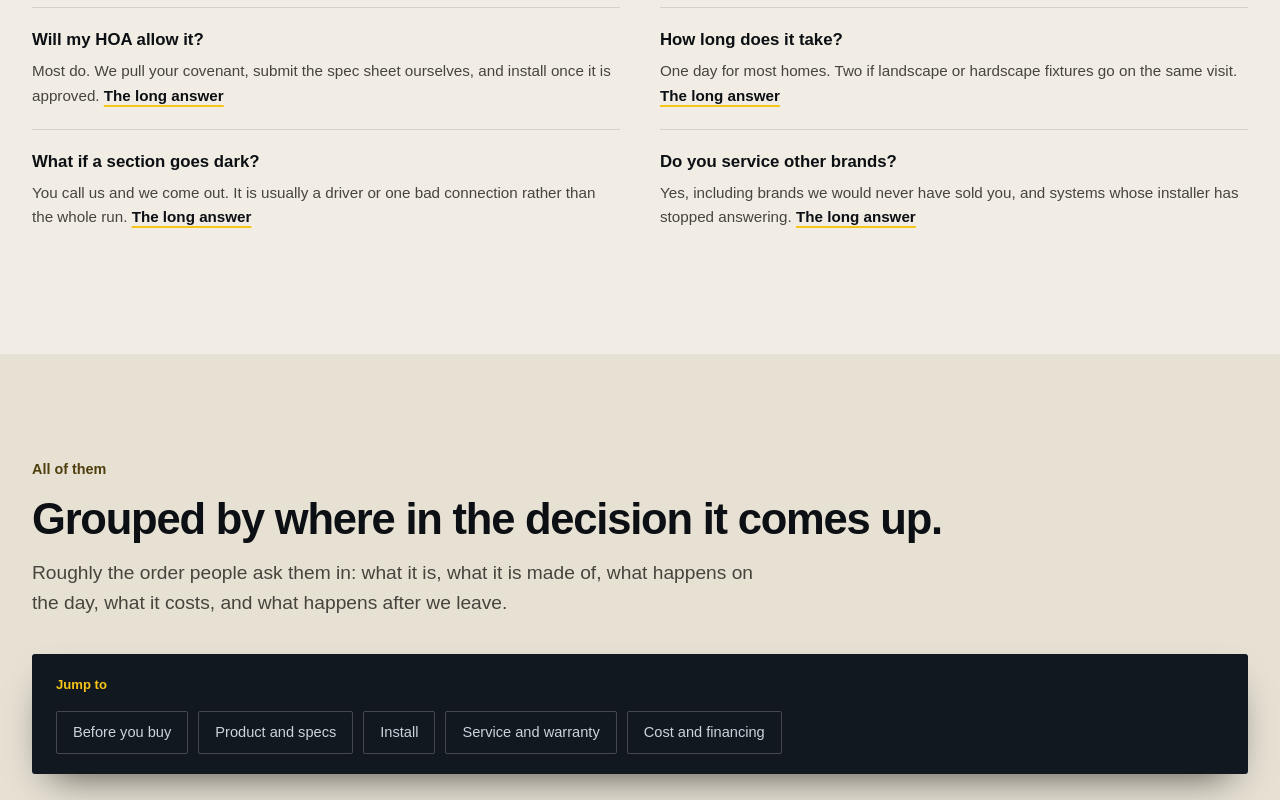
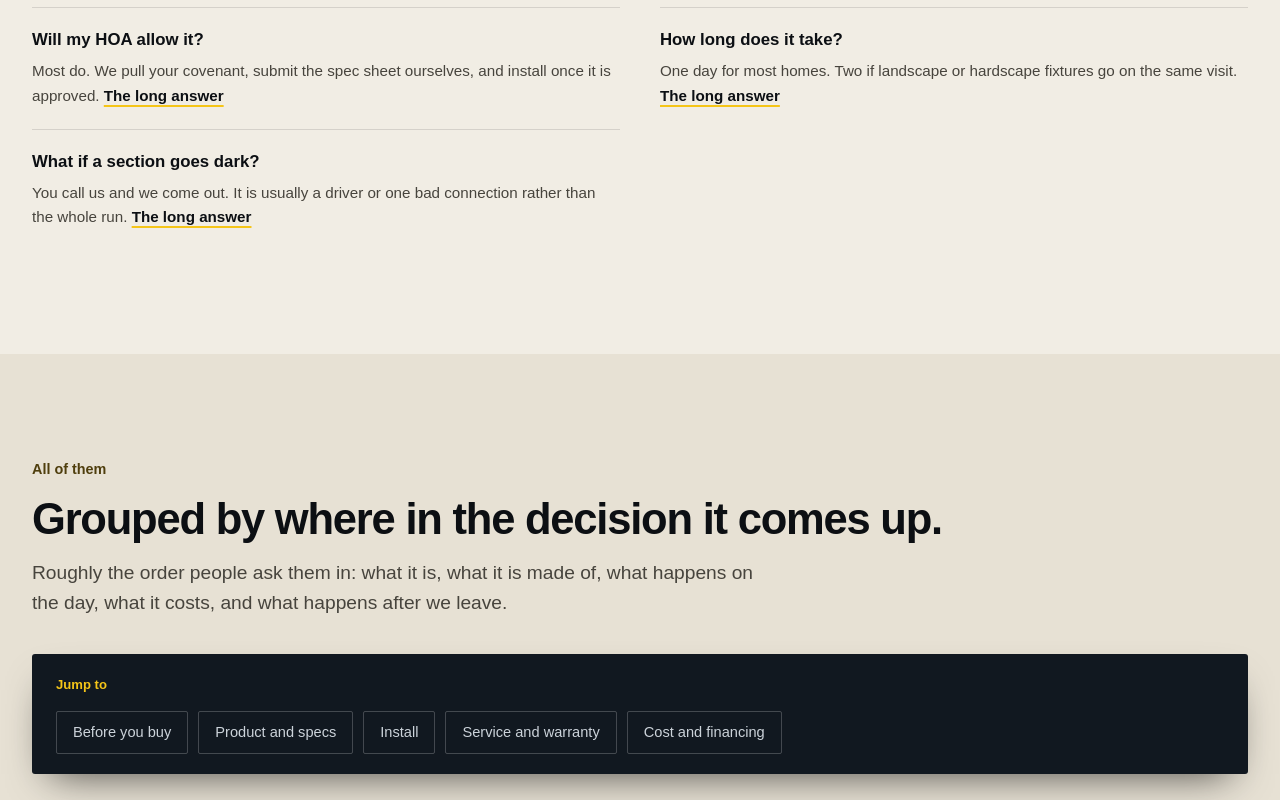
Before and after one commit to kvelasquez315/brytr-site, a Next.js app: page /faq in a window 1280 px wide. Shown: the part 1420-2220 px from the top of the page. Built offline with nearby package versions, Linux system fonts and the light colour scheme; a web font is replaced by a local one.

Commit message:
Upload: page.tsx

```diff
--- a/app/faq/page.tsx
+++ b/app/faq/page.tsx
@@ -29,7 +29,7 @@ import { Faq } from "@/components/sections/faq";
 export const metadata: Metadata = {
   title: "Permanent Lighting FAQ",
   description:
-    "Every question we get about permanent outdoor lighting in Omaha: cost, install day, damage to the fascia, HOA approval, warranty, winter installs and servicing other brands.",
+    "Every question we get about permanent outdoor lighting in Omaha: cost, install day, damage to the fascia, HOA approval, warranty and winter installs.",
   alternates: { canonical: "/faq" },
 };
 const trail = [{ name: "Home", href: "/" }, { name: "FAQ", href: "/faq" }];
@@ -87,7 +87,6 @@ const groups: { h: string; note: string; items: typeof homeFaqs; wide?: boolean
       ...pick(homeFaqs, "What happens when a section stops working?"),
       ...pick(service,
         "What warranty comes with it?",
-        "Do you service other brands?",
         "What areas do you cover?",
         "How do I get a number?"),
     ],
@@ -138,11 +137,6 @@ const shortAnswers: { q: string; a: string; to: string }[] = [
   {
     q: "What if a section goes dark?",
     a: "You call us and we come out. It is usually a driver or one bad connection rather than the whole run.",
-    to: "Service and warranty",
-  },
-  {
-    q: "Do you service other brands?",
-    a: "Yes, including brands we would never have sold you, and systems whose installer has stopped answering.",
     to: "Service and warranty",
   },
 ];
```
